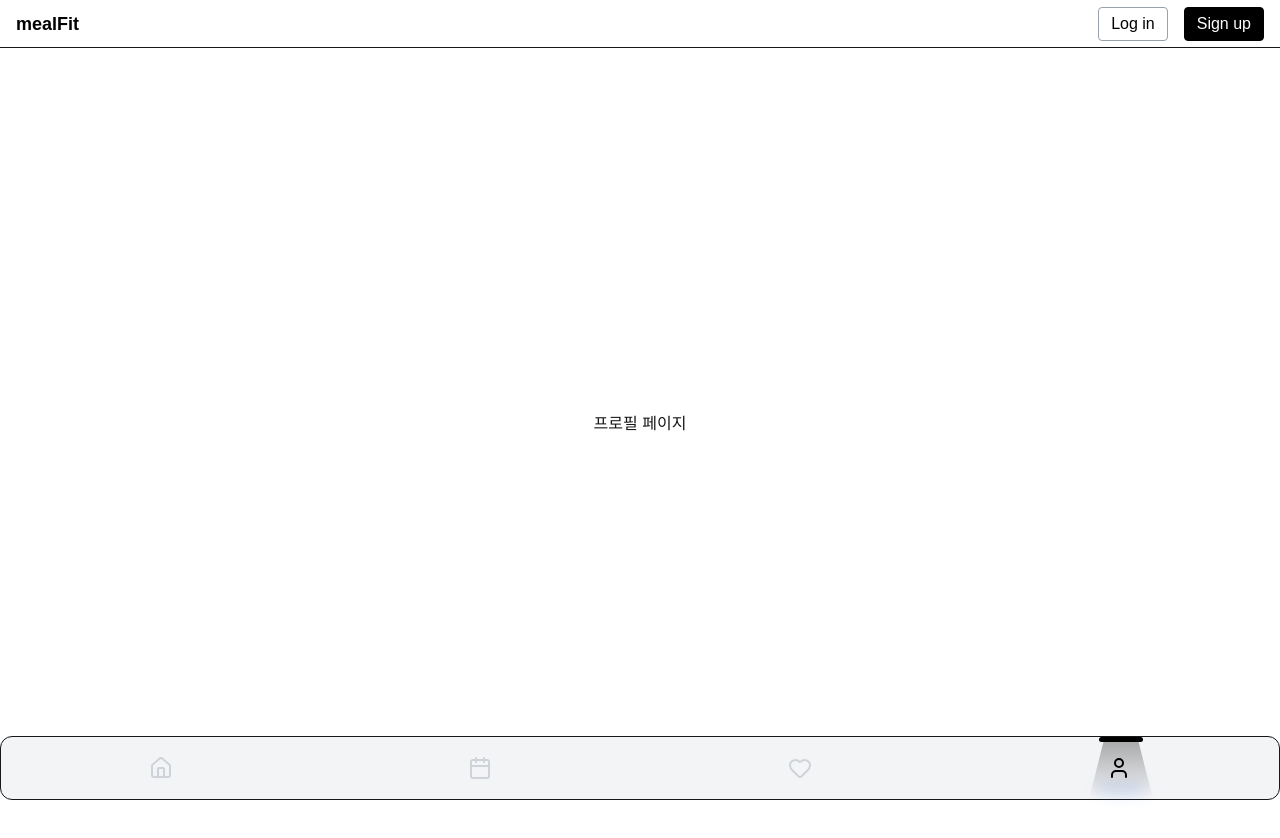
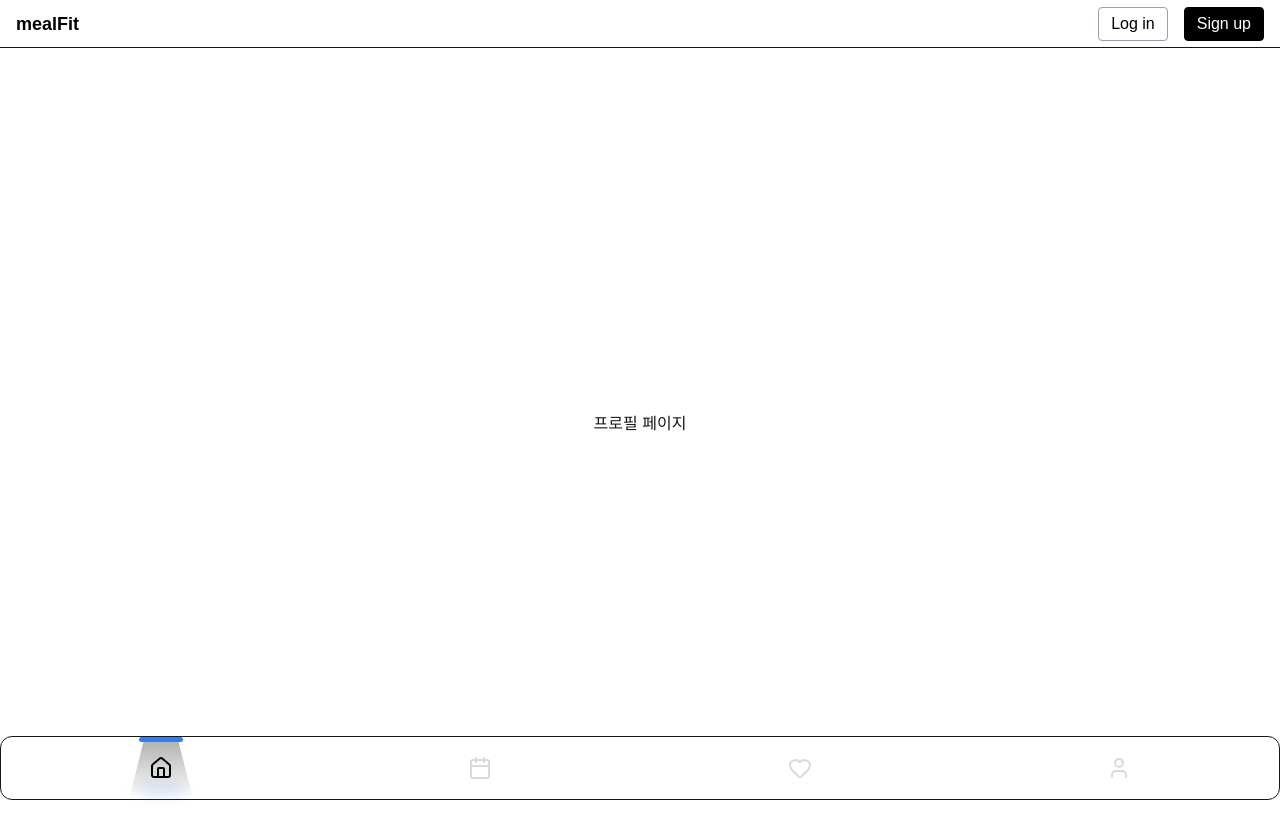
Before and after one commit to Leejunmyung/meal-fit, a Next.js app: page /profile in a window 1280 px wide. Shown: the top 838 px of the page. Built offline with nearby package versions, Linux system fonts and the light colour scheme.

Commit message:
Feat: 네비게이션 스타일 수정

```diff
--- a/src/widgets/bottom-nav/ui/BottomNav.tsx
+++ b/src/widgets/bottom-nav/ui/BottomNav.tsx
@@ -1,8 +1,8 @@
 'use client';
 
 import { Calendar, Heart, Home, User } from 'lucide-react';
-import { usePathname, useRouter } from 'next/navigation';
-import { cloneElement, useLayoutEffect, useRef, useState } from 'react';
+import { useRouter } from 'next/navigation';
+import { useLayoutEffect, useRef, useState, cloneElement } from 'react';
 import { twMerge } from 'tailwind-merge';
 
 const navItems = [
@@ -13,41 +13,35 @@ const navItems = [
 ];
 
 export default function BottomNav() {
-  const pathname = usePathname();
+  // const pathname = usePathname();
   const router = useRouter();
 
   const [activeIndex, setActiveIndex] = useState(0);
-  const [ready, setReady] = useState(false);
+  const [isReady, setIsReady] = useState(false);
   const limelightRef = useRef<HTMLDivElement | null>(null);
-  const navRef = useRef<HTMLElement | null>(null);
+  const navRef = useRef<(HTMLAnchorElement | null)[]>([]);
 
   // ✅ 경로로 activeIndex 계산
   useLayoutEffect(() => {
-    const index = navItems.findIndex((item) => item.href === pathname);
-    if (index !== -1) setActiveIndex(index);
-  }, [pathname]);
+    if (navItems.length === 0) return;
 
-  // ✅ limelight 위치 정확 계산 (flex 영향 X)
-  useLayoutEffect(() => {
     const limelight = limelightRef.current;
-    const nav = navRef.current;
+    const activeItem = navRef.current[activeIndex];
 
-    if (limelight && nav) {
-      const containerWidth = nav.offsetWidth;
-      const itemWidth = containerWidth / navItems.length;
+    if (limelight && activeItem) {
+      const newLeft =
+        activeItem.offsetLeft + activeItem.offsetWidth / 2 - limelight.offsetWidth / 2;
+      limelight.style.left = `${newLeft}px`;
 
-      const left = itemWidth * activeIndex + itemWidth / 2 - limelight.offsetWidth / 2;
-      console.log(containerWidth, itemWidth, '확인');
-      // if (activeIndex === 3) {
-      //   left += 8;
-      // }
-      limelight.style.left = `${left}px`;
-
-      if (!ready) {
-        setTimeout(() => setReady(true), 50);
+      if (!isReady) {
+        setTimeout(() => setIsReady(true), 50);
       }
     }
-  }, [activeIndex, ready]);
+  }, [activeIndex, isReady, navItems]);
+
+  if (navItems.length === 0) {
+    return null;
+  }
 
   const handleClick = (href: string, index: number) => {
     setActiveIndex(index);
@@ -55,13 +49,13 @@ export default function BottomNav() {
   };
 
   return (
-    <nav
-      ref={navRef}
-      className='fixed bottom-0 inset-x-0 h-16 border flex justify-around items-center z-50 bg-gray-100 dark:bg-card/50 dark:border-accent/50 rounded-xl'
-    >
+    <nav className='fixed bottom-0 inset-x-0 h-16 border flex justify-around items-center z-50 bg-secondary dark:bg-card/50 dark:border-accent/50 rounded-xl'>
       {navItems.map(({ href, icon, id }, index) => (
         <a
           key={id}
+          ref={(el) => {
+            navRef.current[index] = el;
+          }}
           onClick={() => handleClick(href, index)}
           className='relative flex items-center justify-center h-full flex-1 cursor-pointer'
           aria-label={id}
@@ -79,8 +73,8 @@ export default function BottomNav() {
       <div
         ref={limelightRef}
         className={twMerge(
-          'absolute top-0 z-10 w-11 h-[5px] rounded-full bg-black shadow-[0_50px_15px_rgba(59,130,246,0.4)]',
-          ready && 'transition-[left] duration-300 ease-in-out',
+          'absolute top-0 z-10 w-11 h-[5px] rounded-full bg-blue-500 shadow-[0_50px_15px_rgba(59,130,246,0.4)]',
+          isReady && 'transition-[left] duration-300 ease-in-out',
         )}
         style={{ left: '-999px' }}
       >
```
Also changed, not shown: src/app/profile/page.tsx (+7 -7 lines).
